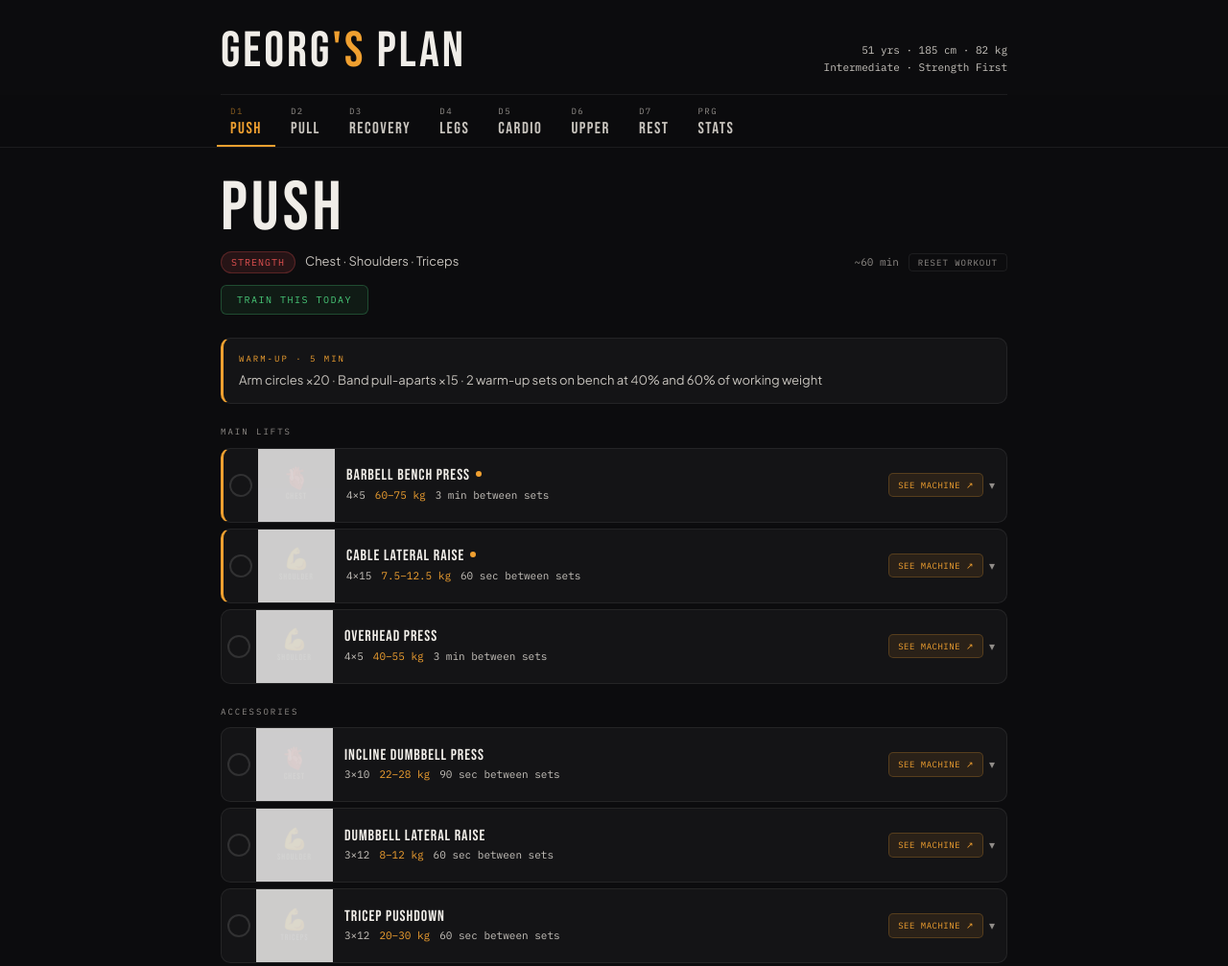
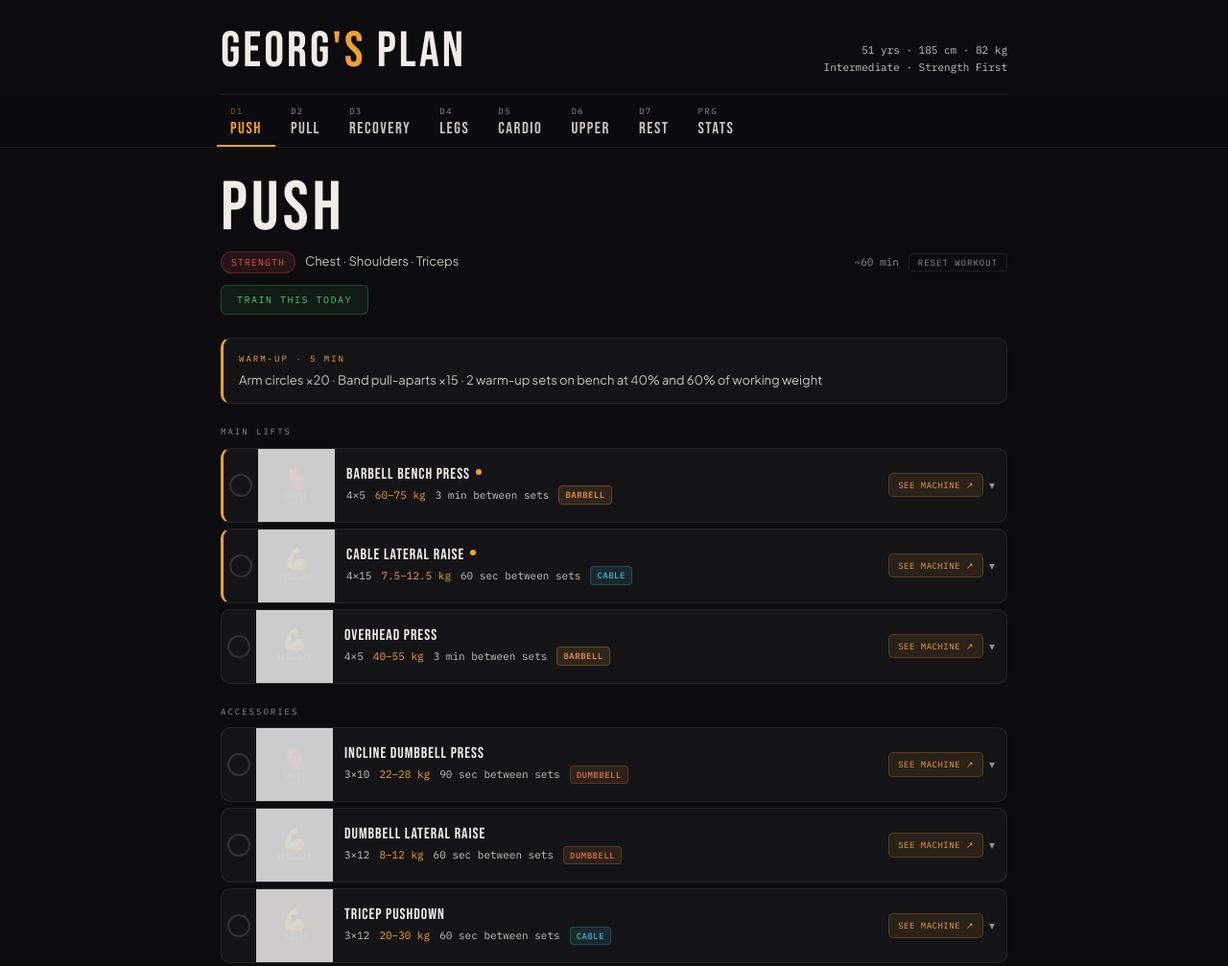
Before and after one commit to geckorello/myfitness, a plain HTML site: page index.html in a window 1280 px wide. Shown: the top 1007 px of the page at 96% size. Drawn offline with Linux system fonts and the light colour scheme; grey boxes are pictures that could not be loaded.

Commit message:
Add equipment badges to all exercise cards + HIIT time totals
Each card now shows a colored pill badge: BARBELL / DUMBBELL / CABLE /
MACHINE / BAR / FLOOR -- scannable at a glance without reading.
HIIT block now shows 5 min total work and 15 min total rest.

Co-Authored-By: Claude Sonnet 4.6 <noreply@anthropic.com>

```diff
--- a/index.html
+++ b/index.html
@@ -598,6 +598,16 @@
       white-space: nowrap;
     }
     .ms.amber { color: var(--amber); }
+    .equip-badge {
+      font-family: 'IBM Plex Mono', monospace;
+      font-size: 9px;
+      font-weight: 500;
+      letter-spacing: 0.5px;
+      padding: 2px 6px;
+      border-radius: 4px;
+      border: 1px solid;
+      white-space: nowrap;
+    }
 
     /* right controls */
     .ex-right {
@@ -1263,6 +1273,47 @@ const EX_MUSCLE = {
   'Dead Bugs':                     'core',
   'Plank':                         'core',
   'Bird Dog':                      'core',
+};
+
+const EX_EQUIP = {
+  'Barbell Bench Press':           'barbell',
+  'Overhead Press':                'barbell',
+  'Conventional Deadlift':         'barbell',
+  'Bent-over Barbell Row':         'barbell',
+  'Barbell Back Squat':            'barbell',
+  'Romanian Deadlift':             'barbell',
+  'Incline Dumbbell Press':        'dumbbell',
+  'Dumbbell Lateral Raise':        'dumbbell',
+  'Incline Dumbbell Bicep Curl':   'dumbbell',
+  'Dumbbell Shoulder Press':       'dumbbell',
+  'Single-arm Dumbbell Row':       'dumbbell',
+  'Hammer Curls':                  'dumbbell',
+  'Cable Lateral Raise':           'cable',
+  'Lean-away Cable Lateral Raise': 'cable',
+  'Tricep Pushdown':               'cable',
+  'Seated Cable Row':              'cable',
+  'Face Pulls':                    'cable',
+  'Cable Chest Fly / Pec Deck':    'cable',
+  'Overhead Tricep Extension':     'cable',
+  'Pallof Press':                  'cable',
+  'Lat Pulldown':                  'machine',
+  'Leg Press':                     'machine',
+  'Leg Curl':                      'machine',
+  'Calf Raises':                   'machine',
+  'Reverse Pec Deck':              'machine',
+  'Pull-ups':                      'bar',
+  'Ab Wheel Rollout':              'floor',
+  'Dead Bugs':                     'floor',
+  'Plank':                         'floor',
+  'Bird Dog':                      'floor',
+};
+const EQUIP_BADGE = {
+  barbell:  { label:'BARBELL',  color:'#f0a030', bg:'rgba(240,160,48,0.12)'  },
+  dumbbell: { label:'DUMBBELL', color:'#e07840', bg:'rgba(224,120,64,0.12)'  },
+  cable:    { label:'CABLE',    color:'#38bcd4', bg:'rgba(56,188,212,0.12)'  },
+  machine:  { label:'MACHINE',  color:'#48c878', bg:'rgba(72,200,120,0.12)'  },
+  bar:      { label:'BAR',      color:'#b870e8', bg:'rgba(184,112,232,0.12)' },
+  floor:    { label:'FLOOR',    color:'#908c88', bg:'rgba(144,140,136,0.10)' },
 };
 
 // Images for exercise thumbnails.
@@ -1431,8 +1482,8 @@ const DAYS = [
         { l:'Equipment', v:'Stationary bike or rowing machine' },
         { l:'Warm-up',   v:'5 min · Zone 1 · below 130 bpm' },
         { l:'Intervals', v:'10 × (30 sec all-out / 90 sec easy)' },
-        { l:'Work HR',   v:'Zone 4–5 · 152–170 bpm' },
-        { l:'Rest HR',   v:'Zone 2 · 130–141 bpm' },
+        { l:'Work HR',   v:'Zone 4–5 · 152–170 bpm · 5 min total' },
+        { l:'Rest HR',   v:'Zone 2 · 130–141 bpm · 15 min total' },
         { l:'Total',     v:'~20 min' },
       ]},
       { title:'STEADY STATE', items:[
@@ -1524,6 +1575,11 @@ function exCard(ex, dayId) {
   const imgTag = imgUrl
     ? `<img src="${imgUrl}" alt="${ex.name}" loading="lazy" onerror="this.style.display='none'">`
     : '';
+  const eq = EX_EQUIP[ex.name];
+  const eb = eq ? EQUIP_BADGE[eq] : null;
+  const equipTag = eb
+    ? `<span class="equip-badge" style="color:${eb.color};background:${eb.bg};border-color:${eb.color}40">${eb.label}</span>`
+    : '';
 
   return `
     <div class="ex-card${ex.priority ? ' priority' : ''}" data-ex="${ex.name}" data-day="${dayId}" onclick="toggle(this)">
@@ -1545,6 +1601,7 @@ function exCard(ex, dayId) {
             <span class="ms">${ex.sets}×${ex.reps}</span>
             <span class="ms amber ex-plan-wt">${ex.kg}</span>
             <span class="ms">${ex.rest} between sets</span>
+            ${equipTag}
           </div>
         </div>
         <div class="ex-right">
```
